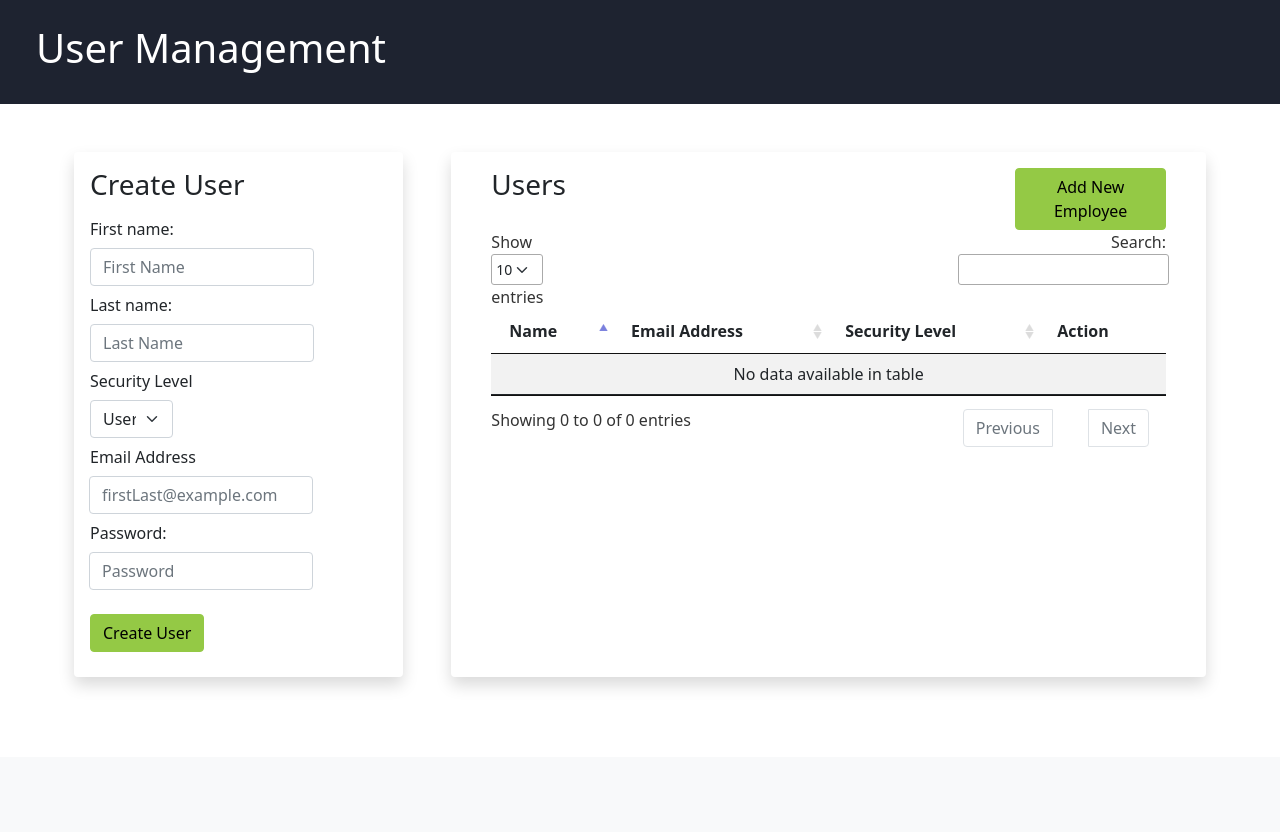
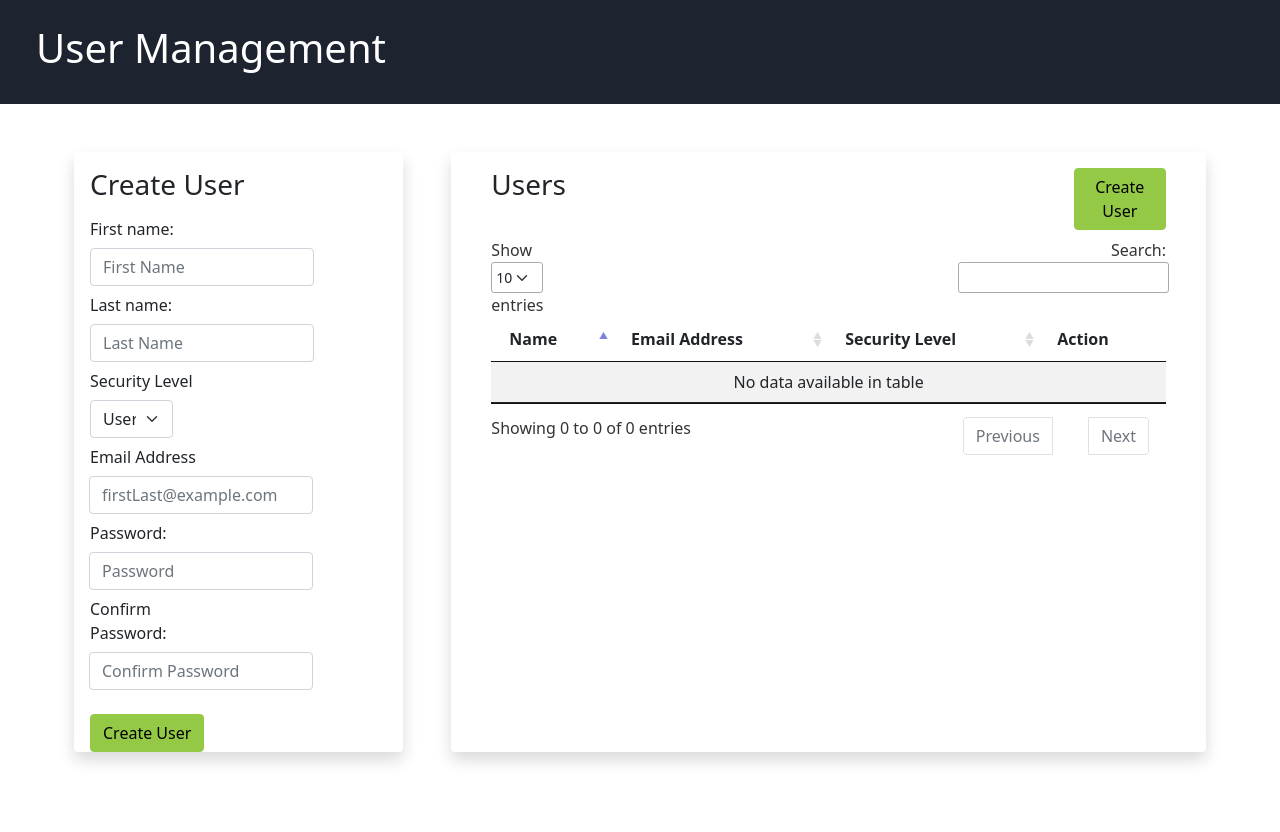
Before and after one commit to lunitin/tts-portal, a Flask app: template docroot/app/templates/users.html in a window 1280 px wide. Shown: the part 106-938 px from the top of the page. Before the commit the page ends 792 px from the top, so only its background shows below. Run offline with Flask 3, Linux system fonts and the light colour scheme; the template is opened without the code that fills it, so the values that code supplies are empty; the visitor is signed in with stand-in values (Sample User, id 1); data comes from the database, SQL or seed files in the repository; parts of the project's set-up code (start-up, migrations or seed data) failed here and were passed over; some libraries are stand-ins or nearby versions.

Commit message:
add confirm password inputs to create users and some style issues

```diff
--- a/docroot/app/templates/coverage.html
+++ b/docroot/app/templates/coverage.html
@@ -25,7 +25,7 @@
                       <a
                         href="/region-remove/{{region.id}}/{{coveragedata.id}}"
                         class="btn btn-danger btn-xs"
-                        method="DELETE"
+                        method="POST"
                         >Remove</a
                       >
                     </div>
@@ -61,7 +61,7 @@
                     <a
                       href="/delete-access/{{coveragedata.id}}/{{user.id}}"
                       class="btn btn-danger btn-xs"
-                      method="DELETE"
+                      method="POST"
                       >Remove</a
                     >
                   </div>
@@ -79,7 +79,7 @@
 <script>
   $(document).ready( function () {
     $('table.table').DataTable({
-      scrollY: '225px',
+      scrollY: '300px',
       scrollCollapse: true,
       "columns": [
         null,
--- a/docroot/app/templates/users.html
+++ b/docroot/app/templates/users.html
@@ -3,7 +3,7 @@
 
 <div class="container p-3 mb-3">
   <div class="row">
-    <div class="col shadow p-3 mb-2 rounded" style="height: 525px;">
+    <div class="col shadow p-3 mb-2 rounded" style="height: 600px;">
       <div class="row">
         <div class="col">
           <h3>Create User</h3>
@@ -91,6 +91,23 @@
             />
           </div>
         </div>
+        <div class="input-group row">
+          <div class="col-md-10">
+            <label for="confirm-password" class="col-sm-6 col-form-label"
+              >Confirm Password:</label
+            >
+          </div>
+          <div class="col-md-10">
+            <input
+              class="form-control"
+              type="text"
+              id="confirm-password"
+              name="confirm-password"
+              placeholder="Confirm Password"
+              required
+            />
+          </div>
+        </div>
         <br />
         <div class="col-12">
           <button type="submit" class="btn btn-primary">Create User</button>
@@ -98,25 +115,25 @@
       </form>
     </div>
 
-    <div id="userDiv" class="col-8  shadow p-3 mb-5 ms-5 rounded" style="height: 525px;">
+    <div id="userDiv" class="col-8  shadow p-3 mb-5 ms-5 rounded" style="height: 600px;">
       <div class="container">
-        <div class="row">
+        <div class="row mb-2">
           <div class="col">
             <h3>Users</h3>
           </div>
           <div class="col-md-auto"></div>
-          <div class="col-md-3">
+          <div class="col-md-2 align-self-end">
             <a
               href=""
               class="btn btn-primary"
               data-bs-target="#add-user"
               data-bs-toggle="modal"
-              ><span>Add New Employee</span></a
+              ><span>Create User</span></a
             >
           </div>
         </div>
       </div>
-      <div class="container" style="max-height:300px; width: 100%;">
+      <div class="container" style="max-height:400px; width: 100%;">
         <table id="data" class="table table-striped" data-column-defs='[{"sortable": false, "targets": [3]}]'>
 
           <thead>
@@ -157,9 +174,9 @@
               <div class="modal-dialog modal-dialog-centered">
                 <div class="modal-content">
                   <div class="modal-header">
-                    <h4 class="modal-title">
-                      Edit User {{user.first_name}}, {{user.last_name}}
-                    </h4>
+                    <h5 class="modal-title">
+                      Edit User: {{user.first_name}}, {{user.last_name}}
+                    </h5>
                   </div>
                   <div class="modal-body">
                     <form action="/update/{{user.id}}" method="POST">
@@ -232,7 +249,7 @@
             <div id="modaldelete{{user.id}}" class="modal fade">
               <div class="modal-dialog modal-dialog-centered">
                 <div class="modal-content">
-                  <form action="/delete/{{user.id}}" method="DELETE">
+                  <form action="/delete/{{user.id}}" method="POST">
                     <div class="modal-header">
                       <h4 class="modal-title">
                         Delete {{user.first_name}}, {{user.last_name}}
@@ -340,6 +357,17 @@
               required
             />
           </div>
+          <div class="form-group">
+            <label for="confirm-password">Confirm Password</label>
+            <input
+              class="form-control"
+              type="text"
+              id="confirm-password"
+              name="confirm-password"
+              placeholder="Confirm Password"
+              required
+            />
+          </div>
           <div class="modal-footer">
             <button
               type="button"
@@ -358,7 +386,7 @@
 <script>
   $(document).ready( function () {
     $('#data').DataTable( {
-      scrollY: '275px',
+      scrollY: '325px',
       scrollCollapse: true,
     });
   });
```
Also changed, not shown: docroot/app/admin.py (+7 -3 lines).
